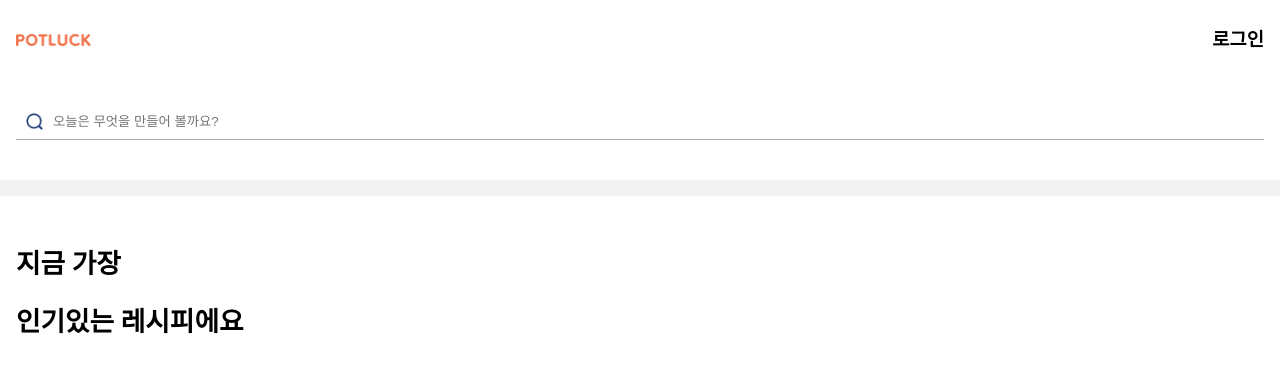
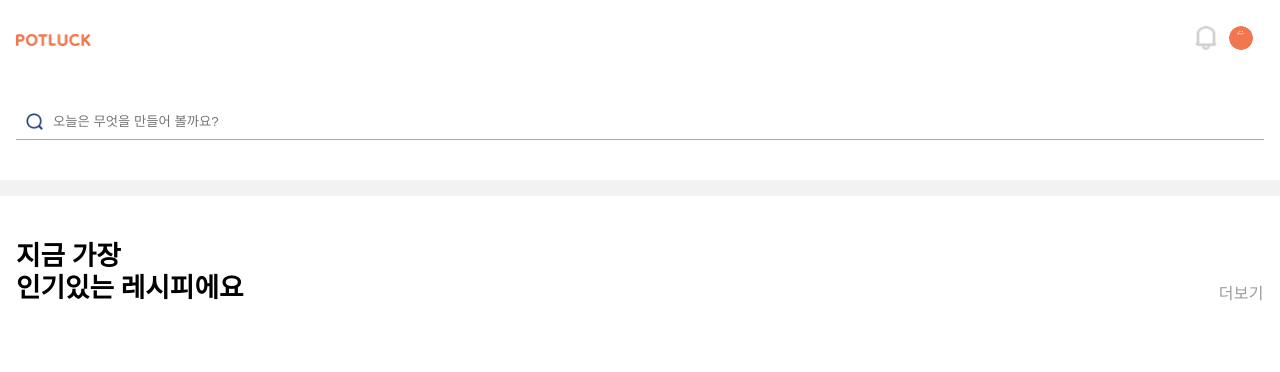
Before and after one commit to gusdas/recipeServerless, a Next.js app: page / in a window 1280 px wide. Shown: the top 372 px of the page. Built offline with nearby package versions, Linux system fonts and the light colour scheme.

Commit message:
메인 페이지 작업중(배너작업)

```diff
--- a/assets/fonts.js
+++ b/assets/fonts.js
@@ -1,3 +1,5 @@
+import { Black40 } from './colorSet'
+
 export const Large1Font = `
 font-size: 24pt;
 font-weight: 600;
@@ -47,6 +49,7 @@ font-size: 12pt;
 font-weight: 500;
 line-height: 120%;
 letter-spacing: 0.4px;
+color: ${Black40};
 `
 export const Caption2Font = `
 font-size: 12pt;
--- a/pages/index.tsx
+++ b/pages/index.tsx
@@ -13,6 +13,7 @@ import Dvider from 'ui/atoms/Dvider'
 import Header from 'ui/templates/Header'
 import search from 'assets/imgs/search.png'
 
+import Banner from 'ui/organisms/Banner'
 import { Large2Font } from 'assets/fonts'
 const Home: NextPage = () => {
     return (
@@ -26,9 +27,7 @@ const Home: NextPage = () => {
             </Wrapper>
             <Dvider mt='24px' />
             <Wrapper padding='24px 16px'>
-                <Typography font={Large2Font}>
-                    지금 가장\n인기있는 레시피에요
-                </Typography>
+                <Banner text='지금 가장\n인기있는 레시피에요' url='/recipe' />
             </Wrapper>
         </>
     )
--- a/styles/globals.css
+++ b/styles/globals.css
@@ -14,3 +14,8 @@ a {
 * {
     box-sizing: border-box;
 }
+
+p {
+    margin: 0;
+    padding: 0;
+}
--- a/ui/atoms/Typography.tsx
+++ b/ui/atoms/Typography.tsx
@@ -24,8 +24,9 @@ const Typography = ({
 }: Props) => {
     return (
         <div>
-            {children.split('\\n').map((v) => (
+            {children.split('\\n').map((v, idx) => (
                 <StyledTypography
+                    key={idx}
                     color={color}
                     margin={margin}
                     mt={mt}
--- /dev/null
+++ b/ui/organisms/Banner.tsx
@@ -0,0 +1,30 @@
+import React from 'react'
+import Typography from 'ui/atoms/Typography'
+import Wrapper from 'ui/atoms/Wrapper'
+import { Caption1Font, Large2Font } from 'assets/fonts'
+import Link from 'next/link'
+
+interface Props {
+    text: string
+    url: string
+}
+
+const Banner = ({ text, url }: Props) => {
+    return (
+        <Wrapper>
+            <Wrapper
+                display='flex'
+                justify='space-between'
+                align='end'
+                margin='1.2rem 0px'>
+                <Typography font={Large2Font}>{text}</Typography>
+                <Link href={url}>
+                    <a>
+                        <Typography font={Caption1Font}>더보기</Typography>
+                    </a>
+                </Link>
+            </Wrapper>
+        </Wrapper>
+    )
+}
+export default Banner
--- a/ui/templates/Header.tsx
+++ b/ui/templates/Header.tsx
@@ -13,10 +13,10 @@ import profileImg from 'assets/imgs/profile.png'
 import { Sub2Font } from 'assets/fonts'
 
 const Header = () => {
-    const [isLogin, setIsLogin] = React.useState(false)
+    const [isLogin, setIsLogin] = React.useState(true)
     return (
         <HeaderWrapper>
-            <Link href='/' passHref>
+            <Link href='/'>
                 <a>
                     <Image
                         width='75px'
@@ -33,15 +33,23 @@ const Header = () => {
                     justify='center'
                     align='center'
                     margin='0 11px 0 0'>
+                    <Link href='/noti'>
+                        <a>
                             <Icon
                                 alt='alarmIcon'
                                 src={alarmImg.src}
                                 margin='0 11px 0 0'
                             />
+                        </a>
+                    </Link>
+                    <Link href='/myInfo'>
+                        <a>
                             <Icon alt='profileIcon' src={profileImg.src} />
+                        </a>
+                    </Link>
                 </Wrapper>
             ) : (
-                <Link href='/auth/login' passHref>
+                <Link href='/auth/login'>
                     <a>
                         <Typography font={Sub2Font}>로그인</Typography>
                     </a>
```
Also changed, not shown: ui/organisms/BannerImg.tsx (added, +27 -0 lines). Lines whose indentation alone changed are shown as unchanged.
